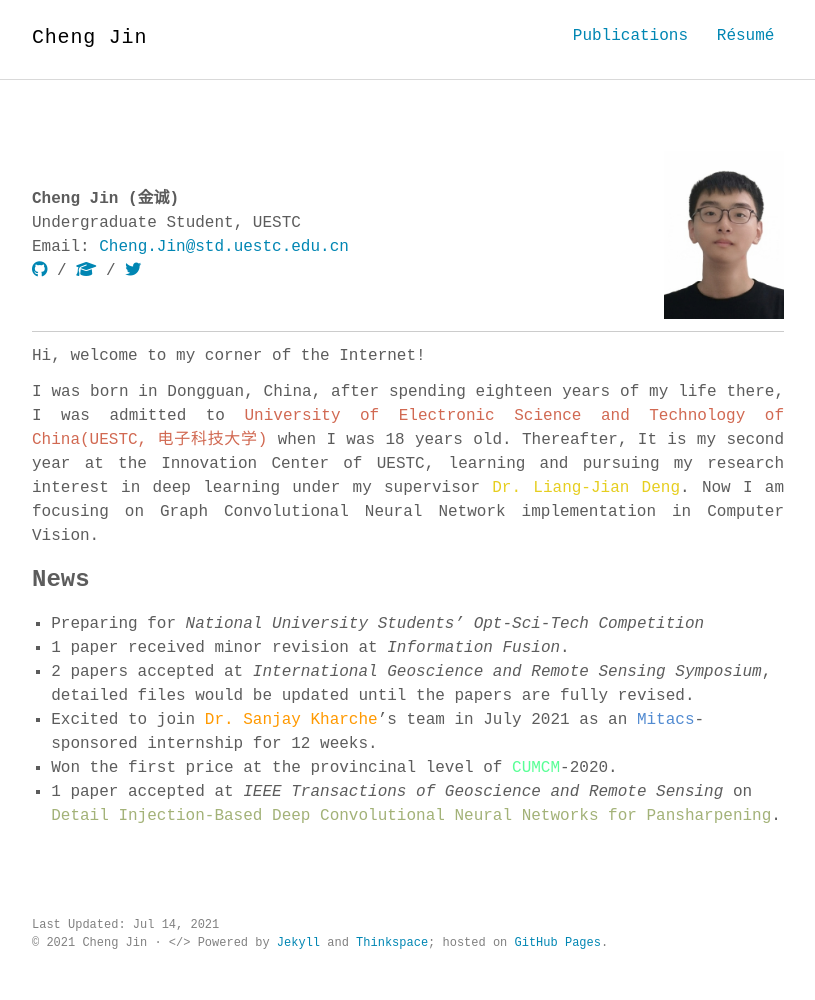
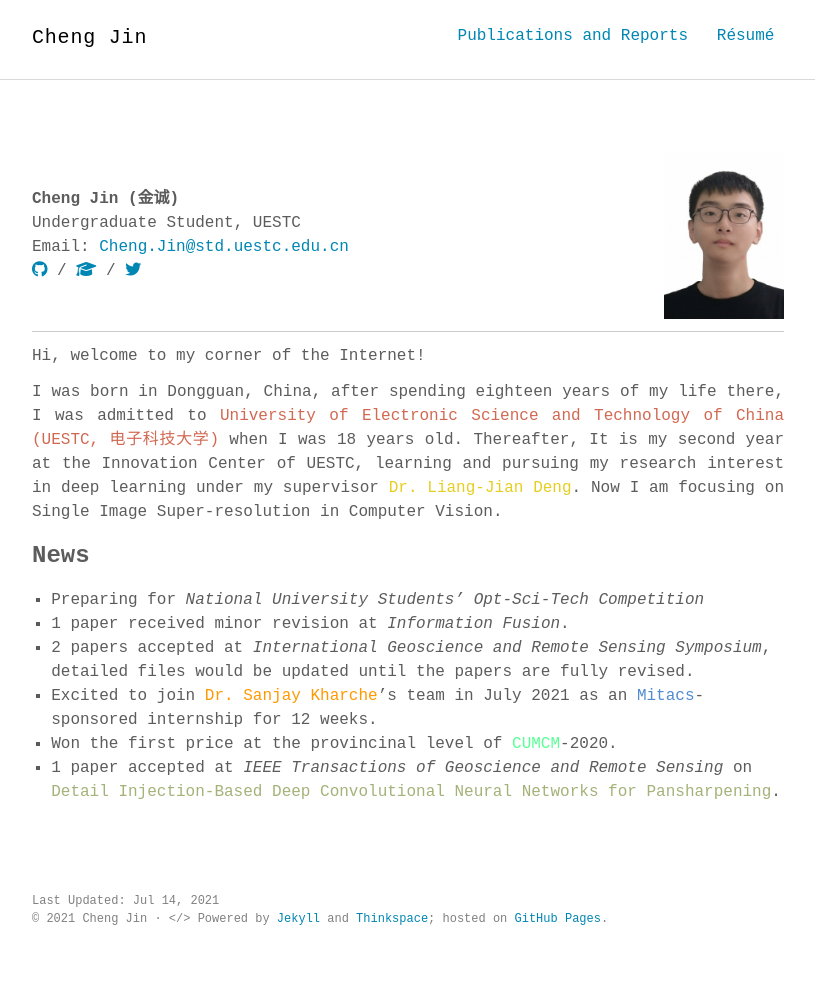
Before and after one commit to ChengJin-git/ChengJin-git.github.io, a Jekyll site: the page built from index.md, in a window 1280 px wide. Shown: the whole page, without its empty margins (232-1047 px from the left). Built offline with Jekyll 4.4.1, drawn with Linux system fonts in a browser that asks for light colours; nearby versions of some CDN libraries; some web fonts are replaced; after the commit the page ends 976 px from its top, so only the background shows below that.

Commit message:
test: 💍 withdraw the addtion
withdraw the addtion of reports, but merged into publications

```diff
--- a/_includes/nav.html
+++ b/_includes/nav.html
@@ -2,7 +2,7 @@
   <div class="container">
     <h1 class="logo"><a href="{{ '/' | prepend: site.baseurl | prepend: site.url }}"></span>{{ site.title_left }}</span>{{ site.title_right }}</a></h1>
     <ul class="navbar">
-      <li><a href="{{ 'publications' | prepend: site.baseurl | prepend: site.url }}">Publications</a></li>
+      <li><a href="{{ 'publications' | prepend: site.baseurl | prepend: site.url }}">Publications and Reports</a></li>
       <li><a href="https://ChengJin-git.github.io/files/resume/resume-en.pdf" target="_blank">Résumé</a></li>
     </ul>
   </div>
--- a/index.md
+++ b/index.md
@@ -13,7 +13,7 @@ permalink: /
 
 Hi, welcome to my corner of the Internet!
 
-I was born in Dongguan, China, after spending eighteen years of my life there, I was admitted to [<span style="color: #d16952">University of Electronic Science and Technology of China(UESTC, 电子科技大学)</span>](https://en.uestc.edu.cn){:target="_blank"} when I was 18 years old. Thereafter, It is my second year at the Innovation Center of UESTC, learning and pursuing my research interest in deep learning under my supervisor [<span style="color: #e6ce20">Dr. Liang-Jian Deng</span>](https://liangjiandeng.github.io/){:target="_blank"}. Now I am focusing on Graph Convolutional Neural Network implementation in Computer Vision.
+I was born in Dongguan, China, after spending eighteen years of my life there, I was admitted to [<span style="color: #d16952">University of Electronic Science and Technology of China (UESTC, 电子科技大学)</span>](https://en.uestc.edu.cn){:target="_blank"} when I was 18 years old. Thereafter, It is my second year at the Innovation Center of UESTC, learning and pursuing my research interest in deep learning under my supervisor [<span style="color: #e6ce20">Dr. Liang-Jian Deng</span>](https://liangjiandeng.github.io/){:target="_blank"}. Now I am focusing on Single Image Super-resolution in Computer Vision.
 {: style="text-align: justify;"}
 
 ### News
```
Also changed, not shown: competition documents.md (deleted, +0 -29 lines), publications.md (+1 -1 lines).
